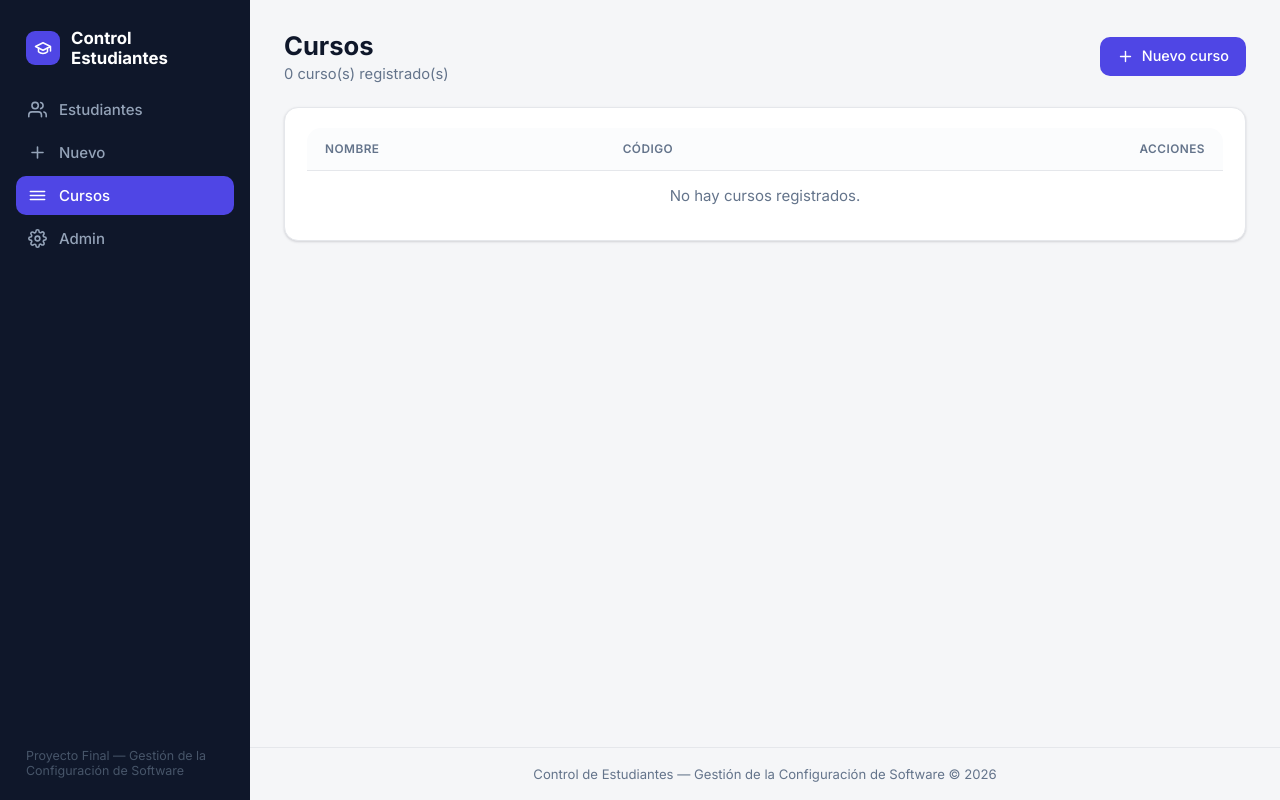
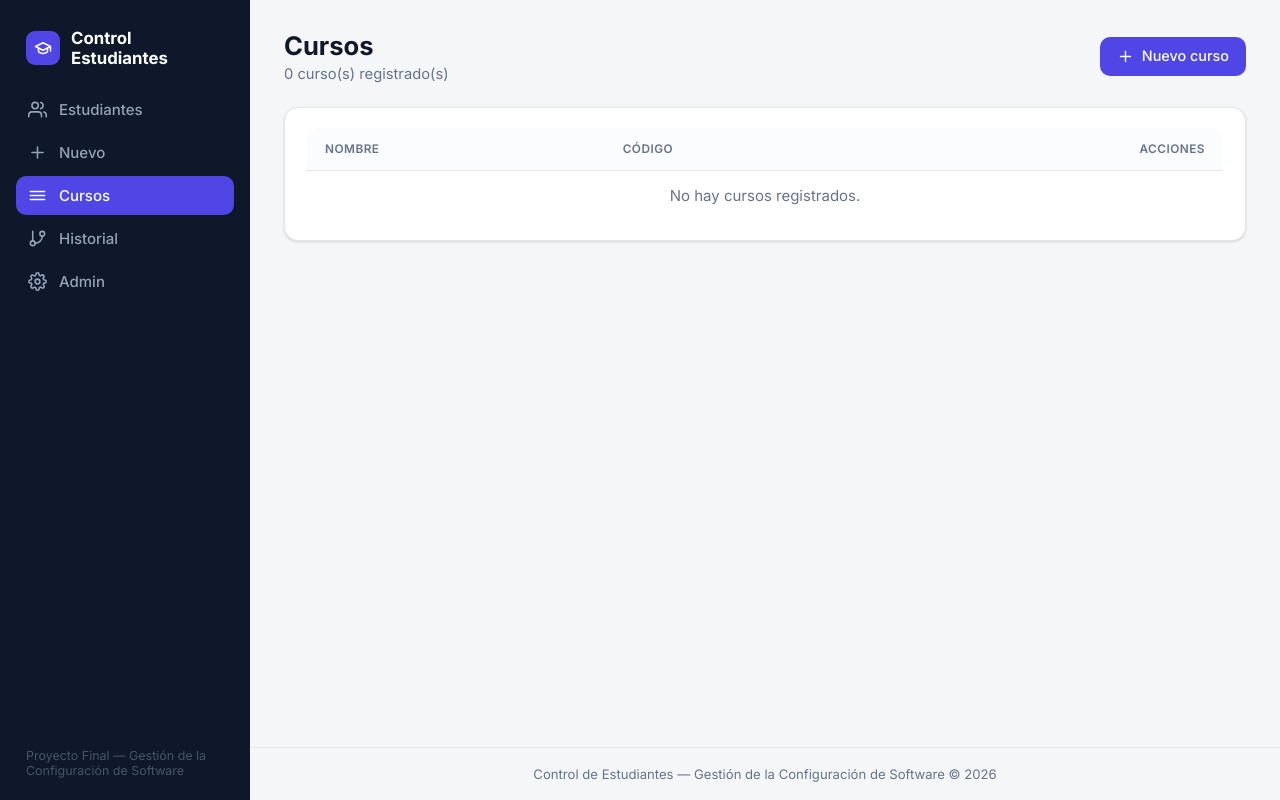
Before and after one commit to Eneritzch/GCSC2, a Django app: page /cursos/ in a window 1280 px wide. Run offline with Django 5.2, Linux system fonts and the light colour scheme; data that the repository does not hold is empty.

Commit message:
feat(ui): agregar acceso al grafo en el menu y rutas

```diff
--- a/config/urls.py
+++ b/config/urls.py
@@ -1,9 +1,12 @@
 from django.contrib import admin
 from django.urls import include, path
 from django.views.generic import RedirectView
+from .views import git_history_view, git_history_api
 
 urlpatterns = [
     path("admin/", admin.site.urls),
+    path("historial/", git_history_view, name="historial"),
+    path("api/git-graph/", git_history_api, name="git_graph_api"),
     path("estudiantes/", include("estudiantes.urls")),
     path("cursos/", include("cursos.urls")),
     path("reportes/", include("reportes.urls")),
--- a/estudiantes/templates/estudiantes/base.html
+++ b/estudiantes/templates/estudiantes/base.html
@@ -269,6 +269,10 @@
                     <svg viewBox="0 0 24 24" fill="none" stroke="currentColor" stroke-width="2" stroke-linecap="round" stroke-linejoin="round"><path d="M3 7h18M3 12h18M3 17h18"/></svg>
                     <span>Cursos</span>
                 </a>
+                <a href="{% url 'historial' %}" class="{% block nav_historial %}{% endblock %}">
+                    <svg viewBox="0 0 24 24" fill="none" stroke="currentColor" stroke-width="2" stroke-linecap="round" stroke-linejoin="round"><line x1="6" y1="3" x2="6" y2="15"/><circle cx="18" cy="6" r="3"/><circle cx="6" cy="18" r="3"/><path d="M18 9a9 9 0 0 1-9 9"/></svg>
+                    <span>Historial</span>
+                </a>
                 <a href="/admin/">
                     <svg viewBox="0 0 24 24" fill="none" stroke="currentColor" stroke-width="2" stroke-linecap="round" stroke-linejoin="round"><path d="M12 15a3 3 0 1 0 0-6 3 3 0 0 0 0 6z"/><path d="M19.4 15a1.65 1.65 0 0 0 .33 1.82l.06.06a2 2 0 1 1-2.83 2.83l-.06-.06a1.65 1.65 0 0 0-1.82-.33 1.65 1.65 0 0 0-1 1.51V21a2 2 0 0 1-4 0v-.09A1.65 1.65 0 0 0 9 19.4a1.65 1.65 0 0 0-1.82.33l-.06.06a2 2 0 1 1-2.83-2.83l.06-.06a1.65 1.65 0 0 0 .33-1.82 1.65 1.65 0 0 0-1.51-1H3a2 2 0 0 1 0-4h.09A1.65 1.65 0 0 0 4.6 9a1.65 1.65 0 0 0-.33-1.82l-.06-.06a2 2 0 1 1 2.83-2.83l.06.06a1.65 1.65 0 0 0 1.82.33H9a1.65 1.65 0 0 0 1-1.51V3a2 2 0 0 1 4 0v.09a1.65 1.65 0 0 0 1 1.51 1.65 1.65 0 0 0 1.82-.33l.06-.06a2 2 0 1 1 2.83 2.83l-.06.06a1.65 1.65 0 0 0-.33 1.82V9a1.65 1.65 0 0 0 1.51 1H21a2 2 0 0 1 0 4h-.09a1.65 1.65 0 0 0-1.51 1z"/></svg>
                     <span>Admin</span>
```
